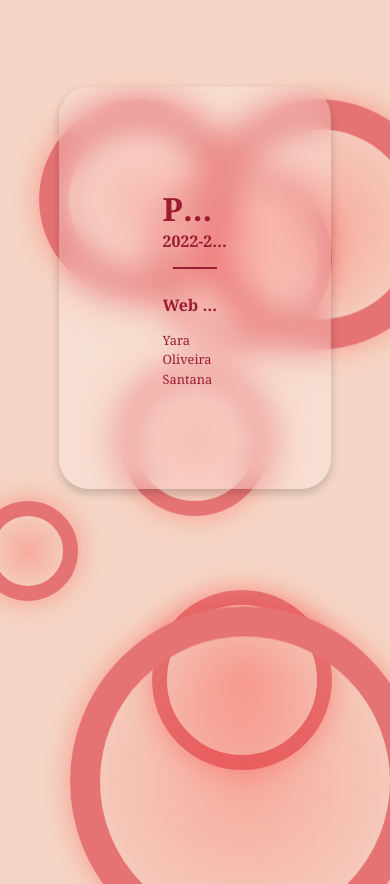
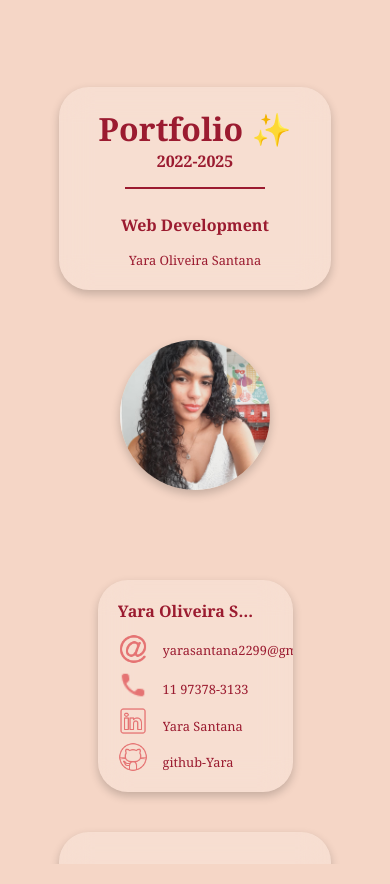
Before and after one commit to Yah-olih/yara-portifolio, a plain HTML site: page index.html in a window 390 px wide. Drawn offline with Linux system fonts and the light colour scheme.

Commit message:
respansividade

```diff
--- a/css/aneis.css
+++ b/css/aneis.css
@@ -1,90 +1,158 @@
-/* Elementos 3D - Anéis e sombras */
-.background {
-    position: fixed; /* Fixa o fundo na tela */
-    width: 100%;
-    height: 100%;
-    top: 0;
-    left: 0;
-    display: flex;
-    justify-content: center;
-    align-items: center;
-    z-index: -1; /* Mantém o fundo atrás do conteúdo */
+* {
+    margin: 0;
+    padding: 0;
+    box-sizing: border-box;
+    font-family: "Georgia", serif;
 }
 
-.ring {
-    position: absolute;
-    width: 150px;
-    height: 150px;
-    border-radius: 50%;
-    border: 15px solid #e57373;
-    background: radial-gradient(circle at center, rgba(255, 0, 0, 0.2), transparent);
-    box-shadow: 0 0 30px rgba(255, 0, 0, 0.3);
-    animation: float 6s infinite ease-in-out alternate;
+body {
+    background-color: #f5d6c6;
+    min-height: 100vh;
+    padding: 20px;
 }
 
-.ring2 {
-    width: 200px;
-    height: 200px;
-    border-radius: 50%;
-    border: 30px solid #e57373;
-    border-color: #e57373;
-    top: 10%;
-    left: 10%;
-    animation-delay: 1s;
+.conteiner {
+    display: flex;
+    flex-direction: column;
+    align-items: center;
+    justify-content: start;
+    height: 100vh;
+    overflow-x: hidden;
+    overflow-y: auto;
+    padding: 40px 10vw;
+    gap: 30px;
 }
 
-.ring3 {
-    width: 180px;
-    height: 180px;
-    border-color: #e57373;
-    bottom: 10%;
-    right: 15%;
-    animation-delay: 2s;
+.card, .card2, .card5, .card7, .card9 {
+    background: rgba(255, 255, 255, 0.2);
+    backdrop-filter: blur(15px);
+    border-radius: 30px;
+    text-align: center;
+    box-shadow: 0 4px 10px rgba(0, 0, 0, 0.2);
+    padding: 20px;
+    overflow: hidden;
 }
 
-.ring4 {
+.card {
+    width: 80vw;
+    max-width: 900px;
+    padding: 40px;
+}
+
+.card2 {
+    width: 100%;
+    max-width: 900px;
+    text-align: left;
+    margin-top: 20px;
+}
+
+.card p, .card2 p, .card5 p, .card9 p {
+    font-size: clamp(0.8rem, 2vw, 1.2rem);
+    color: #9b1b30;
+    line-height: 1.5;
+    text-align: justify;
+}
+
+.card4 {
     width: 250px;
     height: 250px;
     border-radius: 50%;
-    border: 30px solid #e57373;
-    border-color: #e57373;
-    top: 10%;
-    left: 50%;
-    animation-delay: 1s;
+    overflow: hidden;
+    box-shadow: 0 4px 10px rgba(0, 0, 0, 0.2);
 }
 
-.ring5 {
-    width: 180px;
-    height: 180px;
-    border-color: #e57373;
-    bottom: 60%;
-    right: 15%;
-    animation-delay: 2s;
+.card4 img {
+    width: 100%;
+    height: 100%;
+    object-fit: cover;
 }
 
-.ring6 {
-    width: 350px;
-    height: 350px;
-    border-radius: 50%;
-    border: 30px solid #e57373;
-    border-color: #e57373;
-    top: 70%;
-    left: 18%;
-    animation-delay: 1s;
+.container-two {
+    display: flex;
+    flex-direction: row;
+    justify-content: space-between;
+    flex-wrap: wrap;
+    width: 100%;
+    max-width: 1200px;
+    gap: 20px;
 }
 
-.ring7 {
-    width: 100px;
-    height: 100px;
-    border-color: #e57373;
-    bottom: 30%;
-    right: 80%;
-    animation-delay: 2s;
+.card6 {
+    width: 80vw;
+    max-width: 900px;
+    display: flex;
+    flex-wrap: wrap;
+    justify-content: space-between;
+    gap: 20px;
 }
 
+.sub-card6 {
+    display: flex;
+    flex-direction: column;
+    align-items: center;
+    width: calc(33.33% - 20px);
+    min-width: 250px;
+    text-align: center;
+}
 
-/* Animação dos anéis */
-@keyframes float {
-    0% { transform: translateY(0px); }
-    100% { transform: translateY(20px); }
+.card7 {
+    display: flex;
+    flex-wrap: wrap;
+    justify-content: center;
+    gap: 20px;
+    padding: 20px;
 }
+
+.card7 img {
+    width: 60px;
+    height: auto;
+}
+
+.hard {
+    width: 100%;
+    display: flex;
+    flex-wrap: wrap;
+    justify-content: center;
+    align-items: center;
+    gap: 20px;
+    padding: 20px;
+    background-color: #d6a2a2;
+    text-align: center;
+    border-top: 3px solid #9b1b30;
+}
+
+@media (max-width: 768px) {
+    .container-two {
+        flex-direction: column;
+        align-items: center;
+    }
+
+    .card4 {
+        width: 200px;
+        height: 200px;
+    }
+
+    .sub-card6 {
+        width: 100%;
+    }
+
+    .card6 {
+        flex-direction: column;
+        align-items: center;
+    }
+
+    .card {
+        padding: 20px;
+    }
+}
+
+@media (max-width: 480px) {
+    .card4 {
+        width: 150px;
+        height: 150px;
+    }
+
+    .card7 img {
+        width: 40px;
+    }
+}
--- a/css/titulos.css
+++ b/css/titulos.css
@@ -1,9 +1,8 @@
-/* Tipografia */
 .title, .subtitle, .description, .author {
-    white-space: nowrap; /* Evita quebra de linha */
-    overflow: hidden; /* Esconde o conteúdo que passar do limite */
-    text-overflow: ellipsis; /* Adiciona "..." caso ultrapasse */
-    max-width: 90%; /* Impede que o texto ultrapasse a div */
+    white-space: nowrap;
+    overflow: hidden;
+    text-overflow: ellipsis;
+    max-width: 90%;
 }
 
 .title {
@@ -41,7 +40,6 @@
     margin: 0;
 }
 
-/* Linha horizontal estilizada */
 hr {
     width: 60%;
     border: 1px solid #9b1b30;
```
